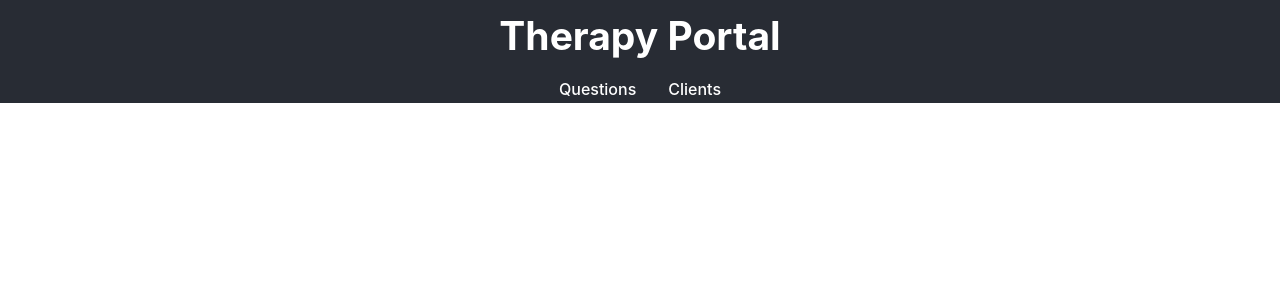
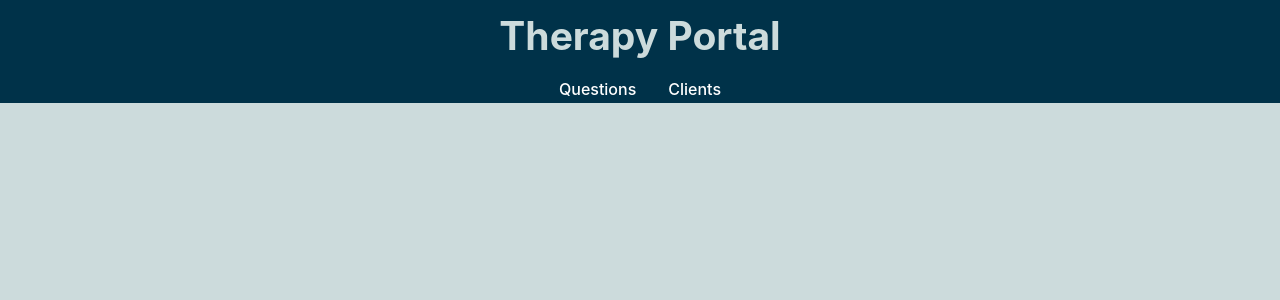
Before and after one commit to LimbicAI/code-challenge, a React (Create React App) app: page / in a window 1280 px wide. Shown: the top 300 px of the page. Built offline with nearby package versions, Linux system fonts and the light colour scheme.

Commit message:
style: update color scheme

```diff
--- a/src/App.module.css
+++ b/src/App.module.css
@@ -3,11 +3,11 @@
 }
 
 .appHeader {
-	background-color: #282c34;
+	background-color: #003249;
 	display: flex;
 	flex-direction: column;
 	align-items: center;
 	justify-content: center;
 	font-size: calc(10px + 2vmin);
-	color: white;
+	color: #ccdbdc;
 }
--- a/src/components/ClientsList/styles.module.css
+++ b/src/components/ClientsList/styles.module.css
@@ -9,7 +9,8 @@
 }
 
 .client:hover {
-	background-color: lightgreen;
+	border-color: #9ad1d4;
+	background-color: #9ad1d4;
 }
 
 .clientQuestions {
@@ -24,7 +25,9 @@
 }
 
 .expanded {
-	background-color: green;
+	background-color: #003249;
+	color: white;
+	font-weight: 600;
 }
 
 .showQuestions {
--- a/src/components/Controls/styles.module.css
+++ b/src/components/Controls/styles.module.css
@@ -1,5 +1,5 @@
 .controls {
-	background-color: #282c34;
+	background-color: #003249;
 	padding: 8px 0 4px 0;
 }
 
@@ -19,7 +19,7 @@
 	color: grey;
 	box-shadow: 1px 0 lightgray;
 	pointer-events: none;
-	background-color: white;
+	background-color: #ccdbdc;
 	border-radius: 10px 10px 0 0;
 	border-top: 1px solid lightgrey;
 	border-left: 1px solid lightgrey;
--- a/src/index.css
+++ b/src/index.css
@@ -1,4 +1,5 @@
 body {
+	background-color: #ccdbdc;
 	margin: 0;
 	font-family: -apple-system, BlinkMacSystemFont, 'Segoe UI', 'Roboto',
 		'Oxygen', 'Ubuntu', 'Cantarell', 'Fira Sans', 'Droid Sans',
```
Also changed, not shown: src/components/Button/styles.module.css (+5 -5 lines). Lines whose indentation alone changed are shown as unchanged.
